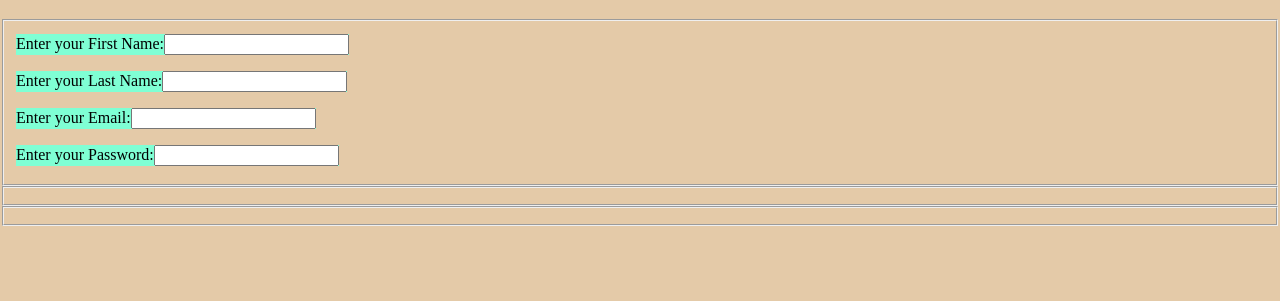
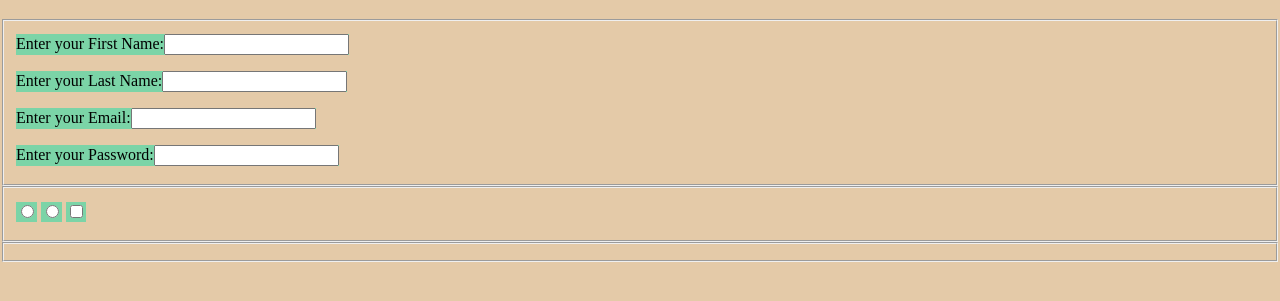
Before and after one commit to Khim1111/Khimberly-html-form, a plain HTML site: page index.html in a window 1280 px wide. Shown: the part 61-362 px from the top of the page. Drawn offline with Linux system fonts and the light colour scheme.

Commit message:
Create label pattern for password & input type radio and check box

```diff
--- a/index.html
+++ b/index.html
@@ -19,12 +19,15 @@
 <label for="#">Enter your First Name:<input type="text" required></label><br>
 <label for="#">Enter your Last Name:<input type="text" required></label><br>
 <label for="#">Enter your Email:<input type="email" required></label><br>
-<label for="#">Enter your Password:<input type="password" required></label><br>
+<!--<label for="#">Enter your Password:<input type="password" minlength= "8" required></label><br> ---------->
+<label for="#">Enter your Password:<input type="password" minlength= "8"pattern="[a-z0-5]{8}" required></label><br>
 
       </fieldset>
       <!------------------Fieldset 2----------------->
       <fieldset>
-
+<label for="#"><input type="radio" name="" id=""></label>
+<label for="#"><input type="radio"name="" id=""></label>
+<label for="#"><input type="checkbox" required></label>
       </fieldset>
       <!------------------Fieldset 3----------------->
       <fieldset>
--- a/src/styles.css
+++ b/src/styles.css
@@ -8,6 +8,7 @@ body{
 
 label {
     display: inline-block;
-    background-color: aquamarine;
+    background-color: rgba(64, 219, 167, 0.635);
+    color: black;
 margin:0.5rem 0;
 }
```
